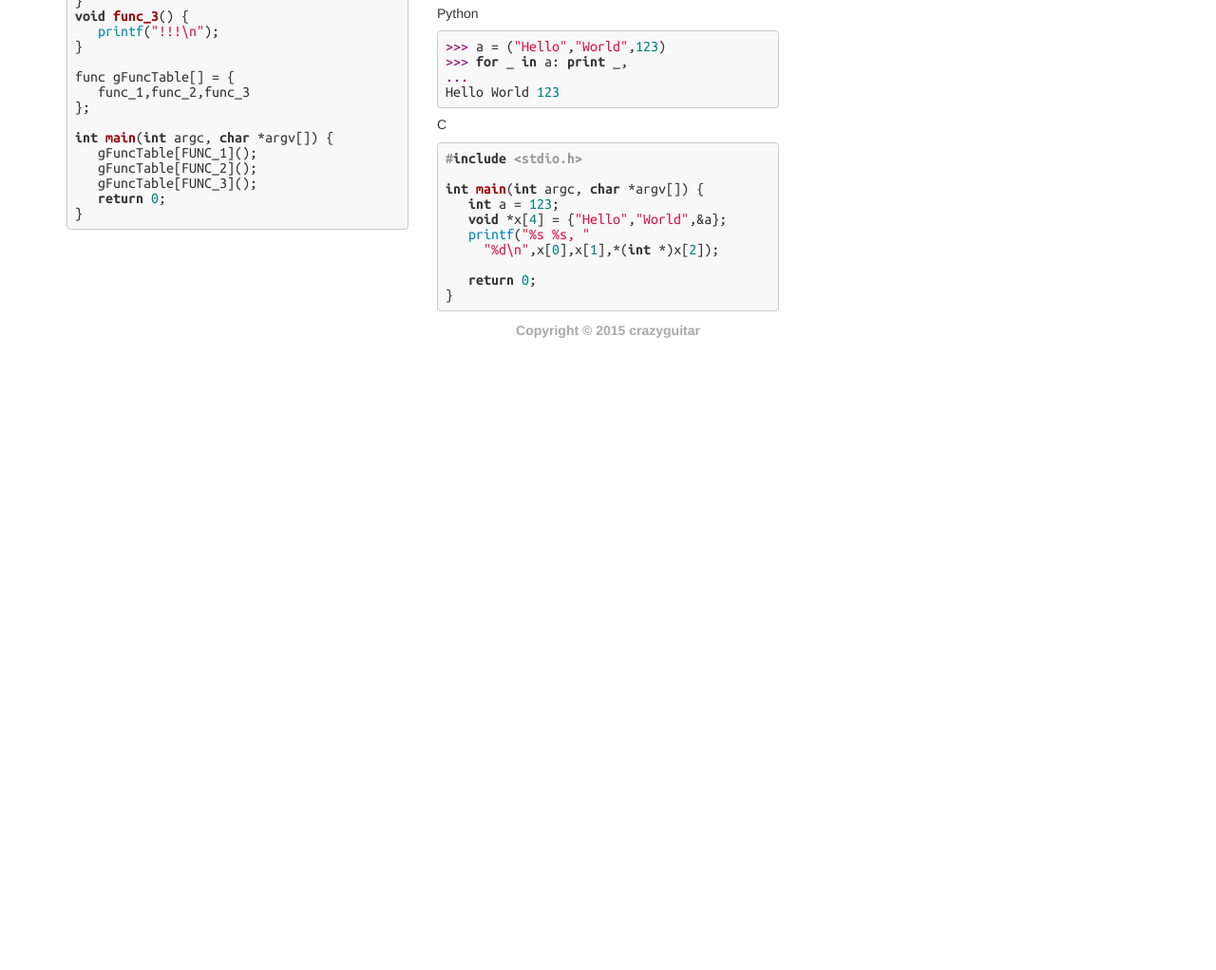
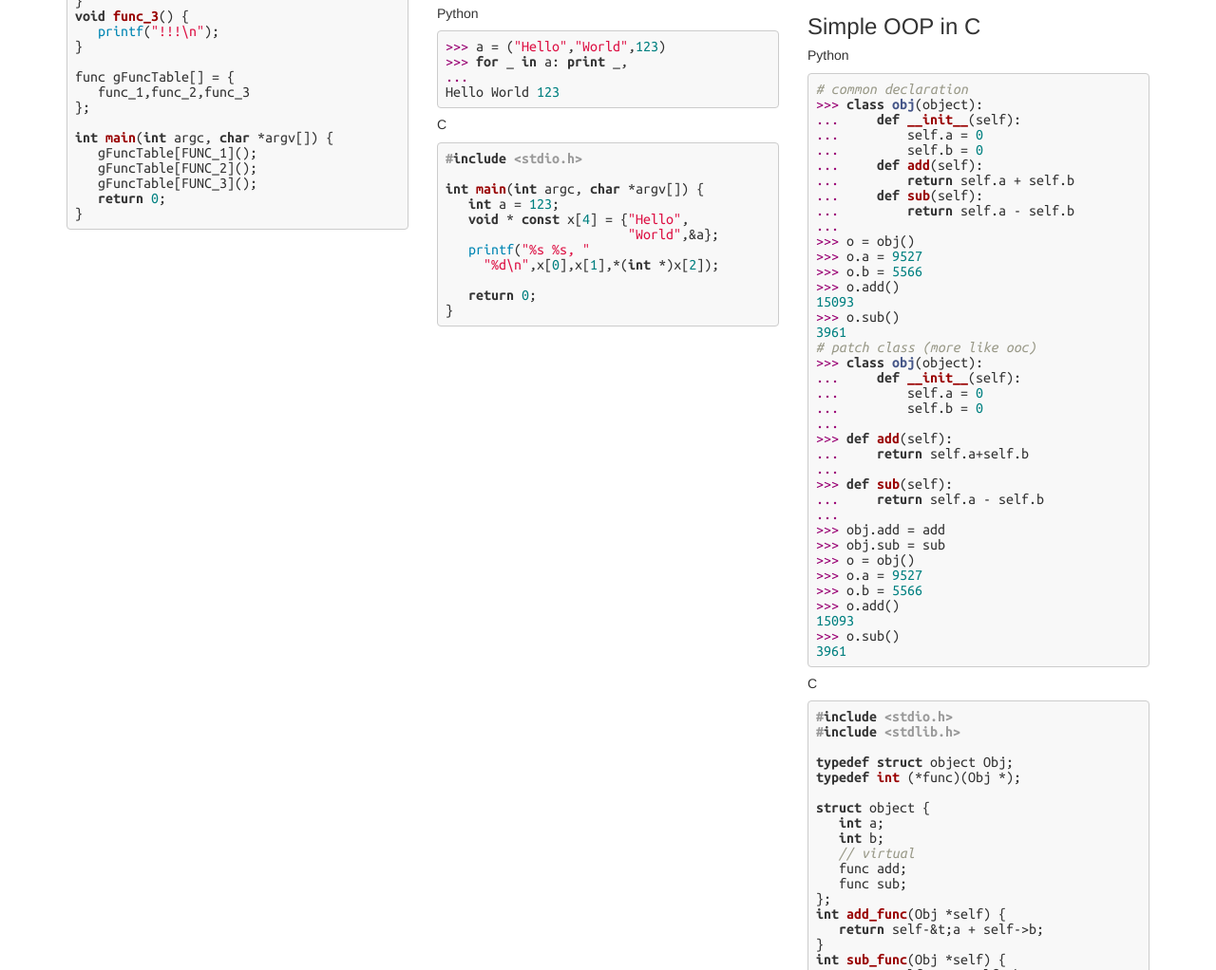
Before and after one commit to crazyguitar/cheatsheet, a plain HTML site: page python-pattern-in-c.html in a window 1280 px wide. Shown: the part 2066-3088 px from the top of the page at 95% size. Before the commit the page ends 2434 px from the top, so only its background shows below. Drawn offline with nearby package versions, Linux system fonts and the light colour scheme.

Commit message:
Add OOP in C

```diff
--- a/python-pattern-in-c.html
+++ b/python-pattern-in-c.html
@@ -274,7 +274,8 @@ Hello World 123
 
 int main(int argc, char *argv[]) {
    int a = 123;
-   void *x[4] = {"Hello","World",&a};
+   void * const x[4] = {"Hello",
+                        "World",&a};
    printf("%s %s, "
      "%d\n",x[0],x[1],*(int *)x[2]);
 
@@ -391,6 +392,93 @@ int main(int argc, char *argv[]) {
 }
 </pre>
 
+<h3>Simple OOP in C</h3>
+<h5>Python</h5>
+<pre class="code python">
+# common declaration
+&gt;&gt;&gt; class obj(object):
+...     def __init__(self):
+...         self.a = 0
+...         self.b = 0
+...     def add(self):
+...         return self.a + self.b
+...     def sub(self):
+...         return self.a - self.b
+...
+&gt;&gt;&gt; o = obj()
+&gt;&gt;&gt; o.a = 9527
+&gt;&gt;&gt; o.b = 5566
+&gt;&gt;&gt; o.add()
+15093
+&gt;&gt;&gt; o.sub()
+3961
+# patch class (more like ooc)
+&gt;&gt;&gt; class obj(object):
+...     def __init__(self):
+...         self.a = 0
+...         self.b = 0
+...
+&gt;&gt;&gt; def add(self):
+...     return self.a+self.b
+...
+&gt;&gt;&gt; def sub(self):
+...     return self.a - self.b
+...
+&gt;&gt;&gt; obj.add = add
+&gt;&gt;&gt; obj.sub = sub
+&gt;&gt;&gt; o = obj()
+&gt;&gt;&gt; o.a = 9527
+&gt;&gt;&gt; o.b = 5566
+&gt;&gt;&gt; o.add()
+15093
+&gt;&gt;&gt; o.sub()
+3961
+</pre>
+<h5>C</h5>
+<pre class="code c">
+#include &lt;stdio.h&gt;
+#include &lt;stdlib.h&gt;
+
+typedef struct object Obj;
+typedef int (*func)(Obj *);
+
+struct object {
+   int a;
+   int b;
+   // virtual
+   func add;
+   func sub;
+};
+int add_func(Obj *self) {
+   return self-&t;a + self-&gt;b;
+}
+int sub_func(Obj *self) {
+   return self-&gt;a - self-&gt;b;
+}
+int init_obj(Obj **self) {
+   *self = malloc(sizeof(Obj));
+   if (NULL == *self) {
+      return -1;
+   }
+   (*self)-&gt;a = 0;
+   (*self)-&gt;b = 0;
+   (*self)-&gt;add = add_func;
+   (*self)-&gt;sub = sub_func;
+   return 0;
+}
+
+
+int main(int argc, char *argv[]) {
+   Obj *o = NULL;
+   init_obj(&o);
+   o-&gt;a = 9527;
+   o-&gt;b = 5566;
+   printf("add = %d\n",o-&gt;add(o));
+   printf("sub = %d\n",o-&gt;sub(o));
+   return 0;
+}
+</pre>
+
 
    </div>
          </div>
```
